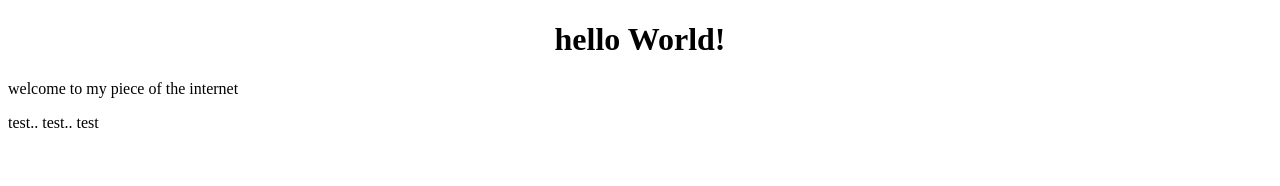
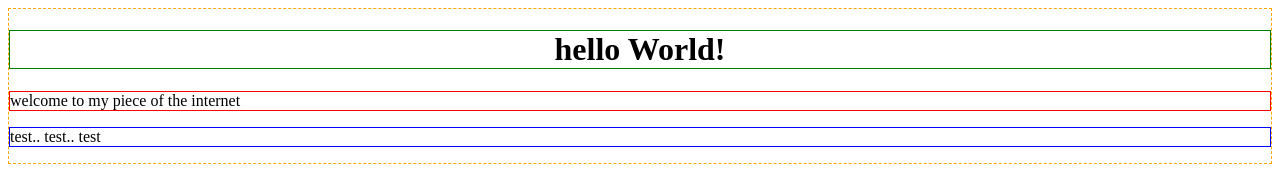
Before and after one commit to mhmcs/mhmcs.github.io, a plain HTML site: page index.html in a window 1280 px wide. Drawn offline with Linux system fonts and the light colour scheme.

Commit message:
yet more html tags, vim is still nice

```diff
--- a/index.html
+++ b/index.html
@@ -3,9 +3,9 @@
     <head>
       <title>my first website</title>
     </head>
-    <body>
-      <h1 style='text-align: center'>hello World!</h1>
-      <p>welcome to my piece of the internet</p>
-      <p>test.. test.. test</p>
+    <body style='border: 1px orange dashed'>
+      <h1 style='text-align: center; border:1px green solid'>hello World!</h1>
+      <p style='border: 1px red solid'>welcome to my piece of the internet</p>
+      <p style='border: 1px blue solid'>test.. test.. test</p>
     </body>
 </html>
```
